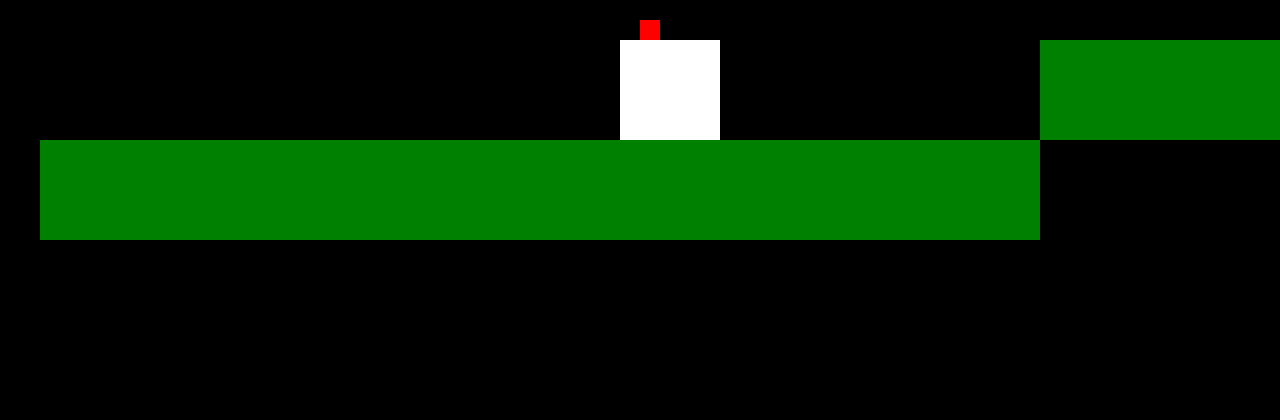
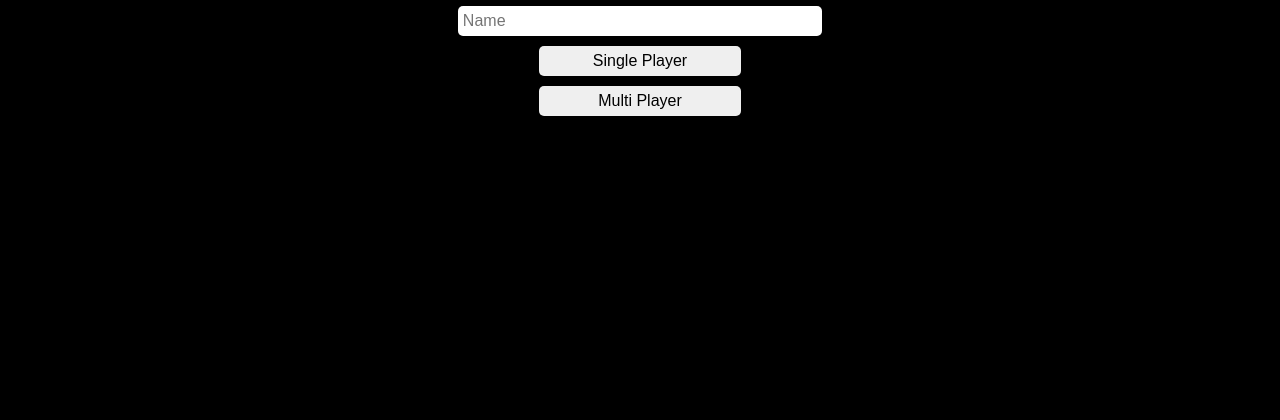
Before and after one commit to lordcsomi/lordcsomi.github.io, a website: page platformer/public/index.html in a window 1280 px wide. Shown: the part 380-800 px from the top of the page. Drawn offline with nearby package versions, Linux system fonts and the light colour scheme; no server answers.

Commit message:
v1 user name choosing

```diff
--- a/platformer/public/css/style.css
+++ b/platformer/public/css/style.css
@@ -6,13 +6,14 @@
 
 /* make the canvas the full screen */
 canvas {
-    display: block;
+    display: none;
     width: 100%;
     height: 100vh;
 }
 
 /* stats class */
 .stats {
+    display: block;
     position: absolute;
     top: 0;
     left: 0;
@@ -24,3 +25,67 @@ canvas {
     line-height: 1.5;
     z-index: 100;
 }
+
+.landing-page-container {
+    display: flex;
+    justify-content: center;
+    align-items: center;
+    background: black;
+    width: 100%;
+    height: 100vh;
+}
+
+
+
+.title {
+    color: white;
+    font-size: 5rem;
+    font-weight: 700;
+    text-align: center;
+    margin-bottom: 20px;
+}
+
+.input{
+    display: flex;
+    flex-direction: column;
+    justify-content: center;
+    align-items: center;
+    margin-bottom: 20px;
+}
+
+.buttons:hover{
+    cursor: pointer;
+}
+
+
+#name {
+    width: 100%;
+    height: 30px;
+    border-radius: 5px;
+    border: none;
+    padding: 5px;
+    font-size: 1rem;
+    margin-bottom: 10px;
+}
+
+#singlePlayer {
+    width: 100%;
+    height: 30px;
+    border-radius: 5px;
+    border: none;
+    padding: 5px;
+    font-size: 1rem;
+    margin-bottom: 10px;
+    cursor: pointer;
+}
+
+#multiPlayer {
+    width: 100%;
+    height: 30px;
+    border-radius: 5px;
+    border: none;
+    padding: 5px;
+    font-size: 1rem;
+    margin-bottom: 10px;
+    cursor: pointer;
+}
--- a/platformer/public/index.html
+++ b/platformer/public/index.html
@@ -5,6 +5,18 @@
     <link rel="stylesheet" href="./css/style.css"/>
   </head>
   <body>
+    <div class="landing-page-container" id="landing-page-container">
+      <div class="landing-page">
+        <div class="title">PlatformR</div>
+        <div class="input">
+          <input id="name" type="text" placeholder="Name"/>
+          <div class="buttons">
+            <button id="singlePlayer">Single Player</button>
+            <button id="multiPlayer">Multi Player</button>
+        </div>
+        </div>
+      </div>
+    </div>
     <div class="stats">
       <div id="nameInput">test name</div>
       <div id="fps">test fps</div>
--- a/platformer/public/js/index.js
+++ b/platformer/public/js/index.js
@@ -10,8 +10,8 @@ ctx.scale(1, 1);
 canvas.width = window.innerWidth;
 canvas.height = window.innerHeight;
 
+//debug display
 const fps = document.getElementById('fps');
-const nameInput = document.getElementById('nameInput');
 const position = document.getElementById('position');
 const velocity = document.getElementById('velocity');
 const grounded = document.getElementById('grounded');
@@ -20,6 +20,12 @@ const doubleJumping = document.getElementById('doubleJumping');
 const wallJumpingLeft = document.getElementById('wallJumpingLeft');
 const wallJumpingRight = document.getElementById('wallJumpingRight');
 const colisionDisplay = document.getElementById('colisionDisplay');
+
+// name form
+const landingPage = document.getElementById('landing-page-container');
+const nameInput = document.getElementById('name');
+const singlePlayerButton = document.getElementById('singlePlayer');
+const multiPlayerButton = document.getElementById('multiPlayer');
 
 var invalidPositions = [];
 var keys = [];
@@ -50,6 +56,7 @@ var platforms = [
   {x: -600, y: -400, width: 100, height: 500, color: 'white'},
   {x: -300, y: -400, width: 100, height: 500, color: 'white'},
   {x: 580, y: 600, width: 100, height: 100, color: 'white'},
+  {x: 50, y: 300, width: 100, height: 100, color: 'white'},
   {x: 1000, y: 600, width: 1000, height: 100, color: 'green'},
   {x: 2000, y: 500, width: 1000, height: 100, color: 'green'},
   {x: 3000, y: 400, width: 1000, height: 100, color: 'green'},
@@ -164,6 +171,8 @@ window.addEventListener('mouseup', function(e) {
 window.addEventListener("resize", function() {
   canvas.width = window.innerWidth;
   canvas.height = window.innerHeight;
+  camera.width = canvas.width;
+  camera.height = canvas.height;
   drawCamera();
   console.log('resized');
 });
@@ -180,10 +189,56 @@ document.addEventListener('visibilitychange', function() {
   }
 });
 
+// name input
+
+singlePlayerButton.addEventListener('click', function() {
+  if (nameInput.value.length > 0) {
+    myName = nameInput.value;
+    nameInput.value = '';
+    console.log('my name is ' + myName);
+    landingPage.style.display = 'none';
+    game.style.display = 'block';
+    frame();
+  }
+});
+
+multiPlayerButton.addEventListener('click', function() {
+  // check if name is valid
+  if (nameInput.value.length > nameRules.minLength) {
+    if (nameInput.value.length < nameRules.maxLength) {
+      // check if name only contains letters and numbers
+      if (nameInput.value.match(/^[a-zA-Z0-9]+$/)) {
+        myName = nameInput.value;
+        nameInput.value = '';
+        // send name to server
+        socket.emit('setName', myName);
+      } else {
+        console.log('name contains invalid characters');
+      }
+    } else {
+      console.log('name is too long');
+    }
+  } else {
+    console.log('name is too short');
+  }
+});
+
 //--------------------------------------------------------------------------------
 // SOCKET LISTENERS
 //--------------------------------------------------------------------------------
+// listen for initialData
+socket.on('initialData', function(data) {
+  console.log('initialData received');
+  nameRules = data.validName;
+});
 
+// listen for start the game
+socket.on('startGame', function(data) {
+  console.log('startGame received');
+  landingPage.style.display = 'none';
+  game.style.display = 'block';
+  frame();
+});
 
 //--------------------------------------------------------------------------------
 // UPDATE FUNCTIONS
@@ -480,6 +535,4 @@ function frame() {
   draw();
   last = now;
   requestAnimationFrame(frame);
-}
-
-frame();
+};
```
Also changed, not shown: platformer/server.js (+55 -12 lines).
